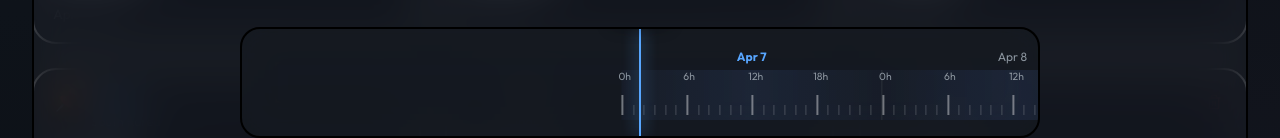
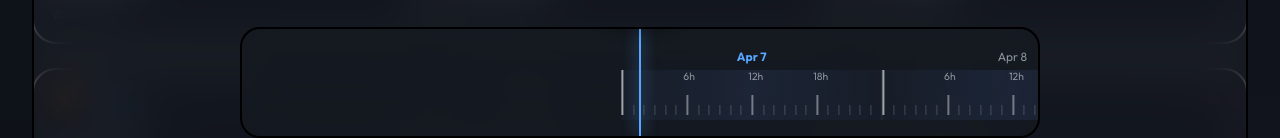
Before and after one commit to ko750125-afk/Global-Time-Schedule, a React (Vite) app: page / in a window 1280 px wide. Shown: the part 604-742 px from the top of the page. Built offline with nearby package versions, Linux system fonts and the light colour scheme.

Commit message:
fix: apply boundary tick logic to App.jsx and sync with CSS

```diff
--- a/src/App.jsx
+++ b/src/App.jsx
@@ -338,8 +338,8 @@ function App() {
                     <div key={idx} className="timeline-day-block">
                       <div className="time-ticks">
                         {[...Array(24)].map((_, h) => (
-                          <div key={h} className={`tick ${h % 6 === 0 ? 'major' : ''}`}>
-                            {h % 6 === 0 && <span className="tick-label">{h}h</span>}
+                          <div key={h} className={`tick ${h === 0 ? 'boundary' : (h % 6 === 0 ? 'major' : '')}`}>
+                            {h !== 0 && h % 6 === 0 && <span className="tick-label">{h}h</span>}
                           </div>
                         ))}
                       </div>
```
